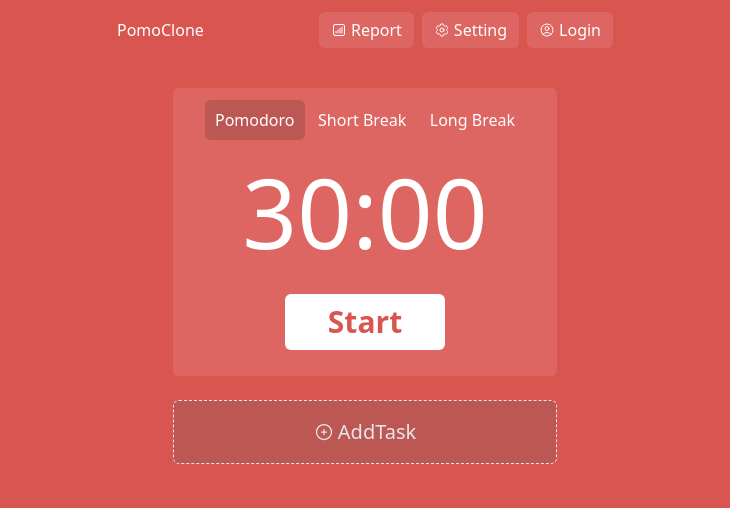
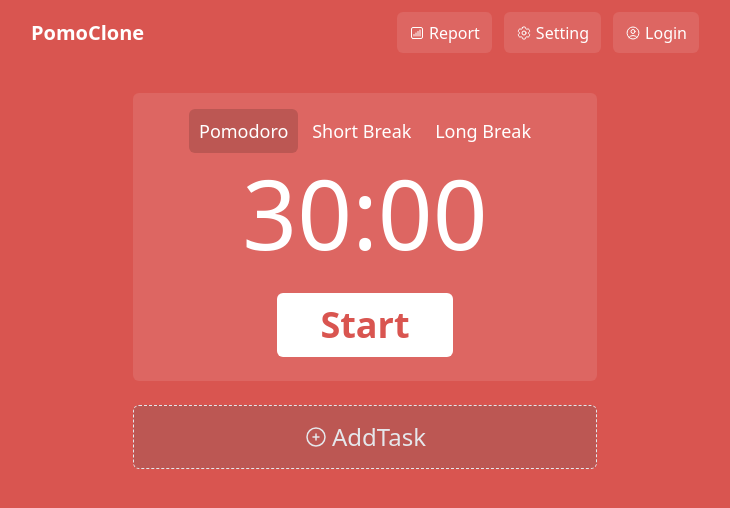
Before and after one commit to pezdel/pomo-clone, a Next.js app: page / in a window 1280 px wide. Shown: the top 508 px of the page, without its empty margins (275-1005 px from the left). Built offline with nearby package versions, Linux system fonts and the light colour scheme.

Commit message:
width changes

```diff
--- a/src/components/Navbar/index.tsx
+++ b/src/components/Navbar/index.tsx
@@ -6,14 +6,14 @@ import { useMainStore } from '../../stores'
 
 export const Navbar: React.FC = () => {
    const setSettingsModal = useMainStore((state) => state.setSettingsModal)
-   const baseStyle = 'inline-block flex items-center mx-1 px-3 py-2 text-white font-light text-md leading-tight rounded-md hover:bg-red-400 transition ease-in-out delay-150'
+   const baseStyle = 'inline-block flex items-center mx-1.5 px-3 py-2 text-white font-light text-md leading-tight rounded-md hover:bg-red-400 transition ease-in-out delay-150'
 
    return (
       <>
-         <div className="w-72">
+         <div className="w-128">
             <Button
                text='PomoClone'
-               className={`${baseStyle} + hover:bg-primary `}
+               className={`${baseStyle} + hover:bg-primary text-xl font-semibold `}
                />
          </div>
          <div className="flex pr-3 w-60 justify-end">
--- a/src/components/TaskList/index.tsx
+++ b/src/components/TaskList/index.tsx
@@ -12,7 +12,7 @@ export const TaskList: React.FC = () => {
       <>
          <Button
             text="AddTask"
-            className="flex items-center justify-center w-full h-16 bg-dark border border-dashed rounded-md text-gray-200 text-xl font-normal transition ease-in-out delay-150"
+            className="flex items-center justify-center w-full h-16 bg-dark border border-dashed rounded-md text-gray-200 text-2xl font-normal transition ease-in-out delay-150"
             onClick={() => setEditTask(-1)}
             svg={<AddSvg />}
             />
--- a/src/components/Timer/index.tsx
+++ b/src/components/Timer/index.tsx
@@ -62,13 +62,13 @@ export const Timer: React.FC = () => {
             {!running && <Button
                text="Start"
                onClick={start}
-               className="bg-white text-primary text-3xl h-14 w-40 rounded-md font-semibold transition ease-in-out delay-150"
+               className="bg-white text-primary text-4xl h-16 w-44 rounded-md font-semibold transition ease-in-out delay-150"
                />
             }
             {running && <Button
                text="Stop"
                onClick={stop}
-               className="bg-dark text-white outline outline-2 text-2xl h-12 w-40 rounded-md font-semibold transition ease-in-out delay-150"
+               className="bg-dark text-white outline outline-2 text-2xl h-16 w-44 rounded-md font-semibold transition ease-in-out delay-150"
                />
             }
          </div>
--- a/src/components/TimerHeader/index.tsx
+++ b/src/components/TimerHeader/index.tsx
@@ -8,20 +8,20 @@ export const TimerHeader: React.FC = () => {
 
    return(
       <>
-         <div className="flex w-full justify-between px-8 py-3 ">
+         <div className="flex w-full justify-between px-14 pt-4 ">
             <Button
                text="Pomodoro"
-               className={`text-md font-medium px-2.5 py-2 rounded-md transition ease-in-out delay-150 ${theme == 'theme-red' ? ' bg-dark ' : ' '}`}
+               className={`text-lg font-medium px-2.5 py-2 rounded-md transition ease-in-out delay-150 ${theme == 'theme-red' ? ' bg-dark ' : ' '}`}
                onClick={() => setTheme('theme-red')}
                />
             <Button
                text="Short Break"
-               className={`text-md font-medium px-2.5 py-2 rounded-md transition ease-in-out delay-150 ${theme == 'theme-teal' ? ' bg-dark' : ' '}`}
+               className={`text-lg font-medium px-2.5 py-2 rounded-md transition ease-in-out delay-150 ${theme == 'theme-teal' ? ' bg-dark' : ' '}`}
                onClick={() => setTheme('theme-teal')}
                />
             <Button
                text="Long Break"
-               className={`text-md font-medium px-2.5 py-2 rounded-md transition ease-in-out delay-150 ${theme == 'theme-blue' ? ' bg-dark' : ' '}`}
+               className={`text-lg font-medium px-2.5 py-2 rounded-md transition ease-in-out delay-150 ${theme == 'theme-blue' ? ' bg-dark' : ' '}`}
                onClick={() => setTheme('theme-blue')}
                />
          </div>
--- a/src/components/TimerText/index.tsx
+++ b/src/components/TimerText/index.tsx
@@ -4,7 +4,7 @@ export const TimerText = () => {
    const task = useActiveStore((state) => state.task)
 
    return(
-      <div className="flex justify-center items-center pb-3 w-96 ">
+      <div className="flex justify-center items-center pb-3 w-128 ">
          <div className='bg-primary pl-3 pt-3 text-2xl transition ease-in-out delay-150'>
             {task && task.name}
          </div>
--- a/src/pages/index.tsx
+++ b/src/pages/index.tsx
@@ -15,11 +15,11 @@ const Home: NextPage = () => {
                <div className="flex pt-3 pb-10">
                   <Navbar />
                </div>
-               <div className="flex flex-col w-96 h-72 bg-light rounded-md transition ease-in-out delay-150">
+               <div className="flex flex-col w-128 h-72 bg-light rounded-md transition ease-in-out delay-150">
                   <TimerHeader />
                   <Timer />
                </div>
-               <div className='w-96 transition '>
+               <div className='w-128'>
                   <TimerText />
                   <TaskList />
                </div>
--- a/src/utils/svg.tsx
+++ b/src/utils/svg.tsx
@@ -55,7 +55,7 @@ export const NotCheckSvg = () => {
 
 export const AddSvg = () => {
    return(
-      <svg xmlns="http://www.w3.org/2000/svg" fill="none" viewBox="0 0 24 24" strokeWidth={1.5} stroke="currentColor" className="w-5 h-5 mr-1">
+      <svg xmlns="http://www.w3.org/2000/svg" fill="none" viewBox="0 0 24 24" strokeWidth={1.5} stroke="currentColor" className="w-6 h-6 mr-1">
         <path strokeLinecap="round" strokeLinejoin="round" d="M12 9v6m3-3H9m12 0a9 9 0 11-18 0 9 9 0 0118 0z" />
       </svg>
    )
--- a/tailwind.config.cjs
+++ b/tailwind.config.cjs
@@ -15,7 +15,11 @@ module.exports = {
       "dark": "var(--color-dark)",
       ...colors
    },
-    extend: {},
+    extend: {
+         width: {
+            '128': '29rem',
+         }
+      },
   },
   plugins: [],
 };
```
